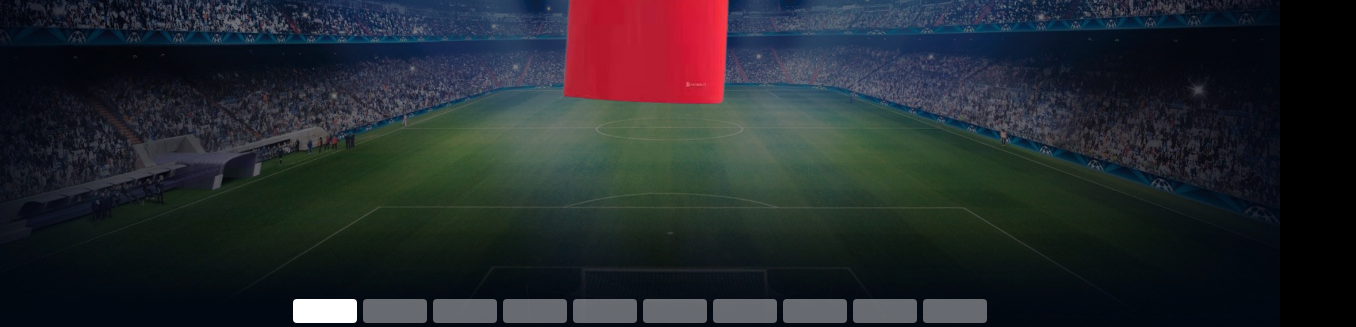
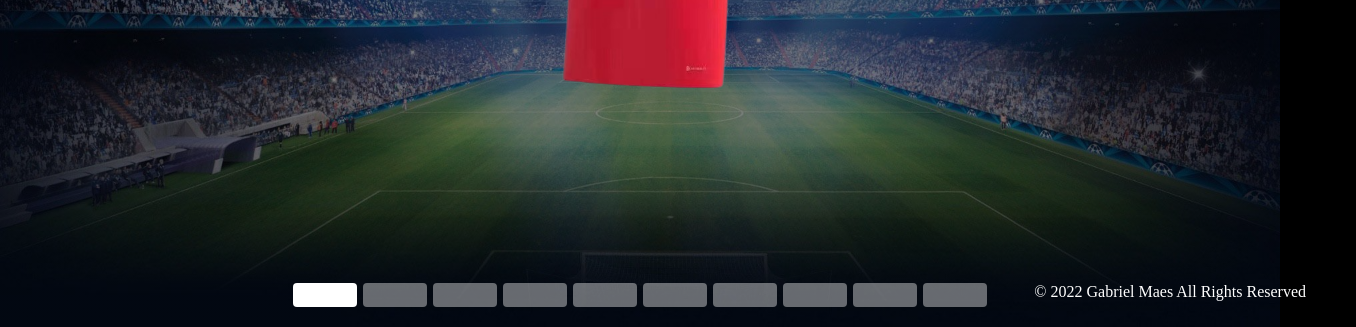
Before and after one commit to gbmaes/favourite-kits-animated, a plain HTML site: page index.html in a window 1280 px wide. Shown: the part 473-800 px from the top of the page, 1356 px wide, since content can reach past the window. Drawn offline with Linux system fonts and the light colour scheme; a web font is replaced by a local one.

Commit message:
update style.css

```diff
--- a/style.css
+++ b/style.css
@@ -1,3 +1,4 @@
+
 
 /* I took out bootstrap css! */
 
@@ -143,7 +144,7 @@ transition: all .2s; /* Animation */
 	margin-right:24px;
 	right: 0;
 }
-/* whats this lol
+/*
 #content > .right{
     right: 0;
 
@@ -155,36 +156,17 @@ transition: all .2s; /* Animation */
     line-height: 41px;
 }
 
-
-
-
-
-
-
-
-
-
-
-
-
-
-
-
-
-
-
-
-
-
-
-
-
-
-
-
-
-
-
+footer{
+	position:absolute;
+	bottom:0;
+	width:70%;
+	height:50px;
+	color: #fff;
+	float: right;
+	margin: 0px 0px 0px 360px;
+	text-align: right;
+    padding: 10px 50px;
+}
 
 /* ===================== Animations ========================= */
 
@@ -220,15 +202,4 @@ transition: all .2s; /* Animation */
 
 
 
-
-
-
-
-
-
-
-
-
-
-
 /* ===================== LEts learn breakpoints! [TODO] ========================= */
```
